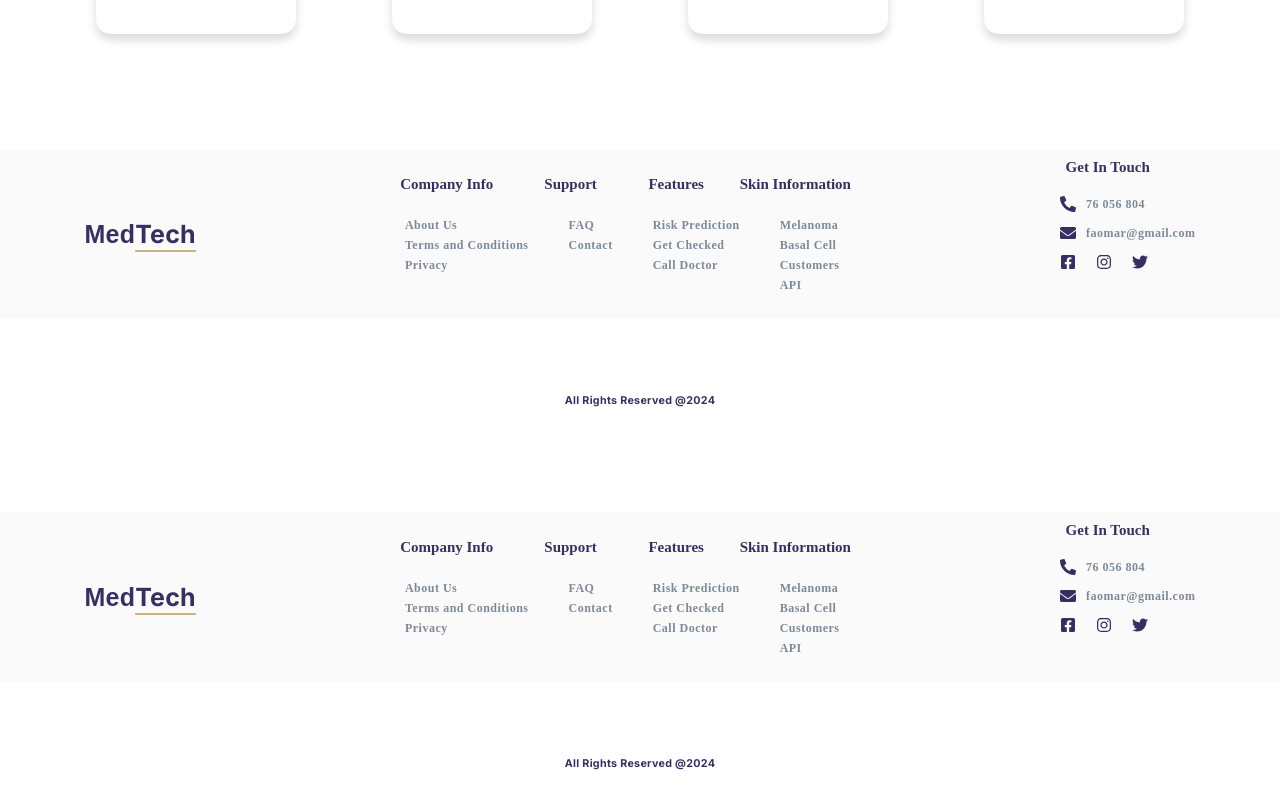
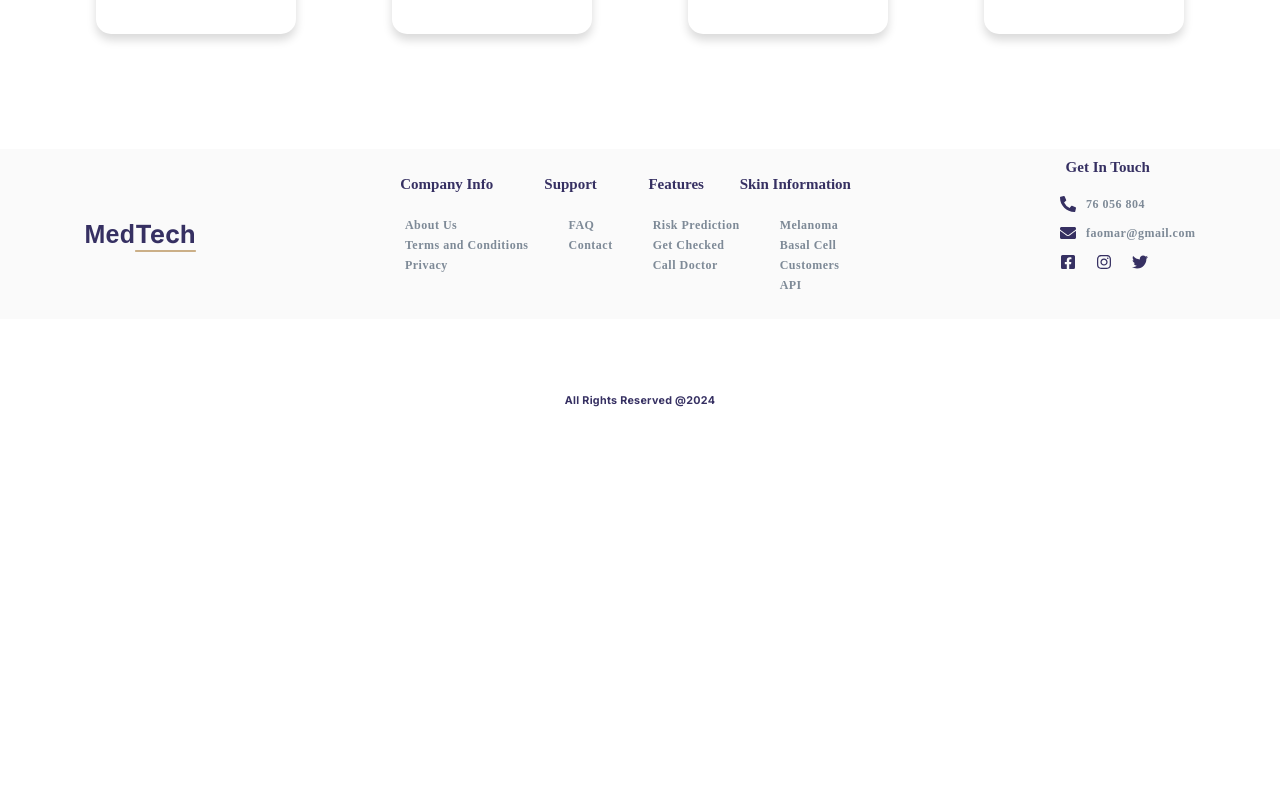
Before and after one commit to omararabi100/Medtech, a React (Vite) app in the folder medtech/: page / in a window 1280 px wide. Shown: the part 1741-2541 px from the top of the page. After the commit the page ends 2178 px from the top, so only its background shows below. Built offline with nearby package versions, Linux system fonts and the light colour scheme; a web font is replaced by a local one.

Commit message:
added routes

```diff
--- a/medtech/src/App.jsx
+++ b/medtech/src/App.jsx
@@ -9,11 +9,9 @@ import CallNow from './components/CallNow';
 import AboutUs from './components/AboutUs';
 import ContactUs from './components/ContactUs';
 import Score_predicted from './components/Score_predicted';
-import Footer from './components/Footer';
-import TermsAndConditions from './components/TermsAndConditions';
+import Admin from './components/Admin';
 function App() {
-  const [count, setCount] = useState(0)
-  // gfbgfmjh,j
+
   return (
     <div className='main-container'>
         <Header />
@@ -26,10 +24,9 @@ function App() {
                 <Route path="about-us" element={<AboutUs />} />
                 <Route path="contact-us" element={<ContactUs />} />
                 <Route path="score_predicted" element={<Score_predicted />} />
-                <Route path="terms-and-conditions" element={<TermsAndConditions />} />
+                <Route path="admin-page" element={<Admin />} />
 
             </Routes>
-        <Footer />
     </div>
   )
 }
```
